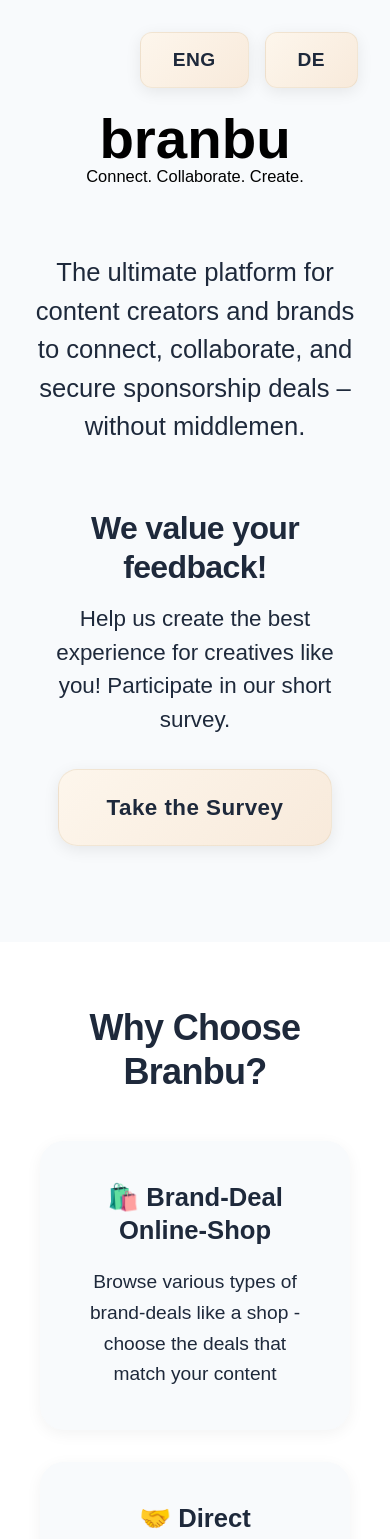
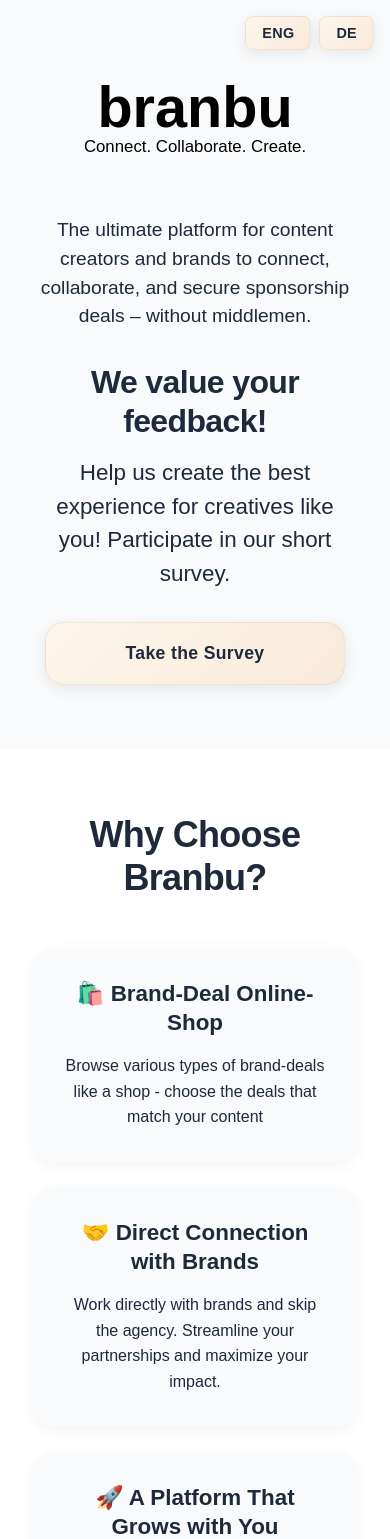
Before and after one commit to MartinNeuweiler/branbu-webapp, a React (Create React App) app in the folder frontend/: page / in a window 390 px wide. Shown: the top 1539 px of the page. Built offline with nearby package versions, Linux system fonts and the light colour scheme; a web font is replaced by a local one.

Commit message:
Improve mobile responsiveness: adjust language toggle, hero section, and overall mobile layout

```diff
--- a/frontend/src/App.css
+++ b/frontend/src/App.css
@@ -736,3 +736,83 @@
 .role-selection label {
   font-family: 'League Spartan', sans-serif;
 }
+
+/* Mobile Responsive Styles */
+@media screen and (max-width: 768px) {
+  .lang-toggle {
+    position: fixed;
+    top: 1rem;
+    right: 1rem;
+    gap: 0.5rem;
+    z-index: 1000;
+  }
+
+  .lang-toggle button {
+    padding: 0.5rem 1rem;
+    font-size: 0.9rem;
+    border-radius: 0.5rem;
+  }
+
+  .hero {
+    padding: 4rem 1rem;
+    min-height: 70vh;
+  }
+
+  .hero h1 {
+    font-size: 2.5rem;
+    margin-bottom: 1.5rem;
+  }
+
+  .hero p {
+    font-size: 1.2rem;
+    margin-bottom: 2rem;
+    padding: 0 1rem;
+  }
+
+  .hero .logo {
+    width: 90%;
+    max-width: 300px;
+    margin-bottom: 2rem;
+  }
+
+  .grid-container {
+    grid-template-columns: 1fr;
+    gap: 1.5rem;
+    padding: 0 1rem;
+  }
+
+  .grid-item {
+    padding: 2rem;
+    min-height: auto;
+  }
+
+  .grid-item h3 {
+    font-size: 1.4rem;
+    margin-bottom: 1rem;
+  }
+
+  .grid-item p {
+    font-size: 1rem;
+  }
+
+  button,
+  .button {
+    padding: 1rem 2rem;
+    font-size: 1.1rem;
+    width: 100%;
+    max-width: 300px;
+  }
+}
+
+/* Small phones */
+@media screen and (max-width: 375px) {
+  .hero p {
+    font-size: 1.1rem;
+    padding: 0 0.5rem;
+  }
+
+  .lang-toggle button {
+    padding: 0.4rem 0.8rem;
+    font-size: 0.8rem;
+  }
+}
```
